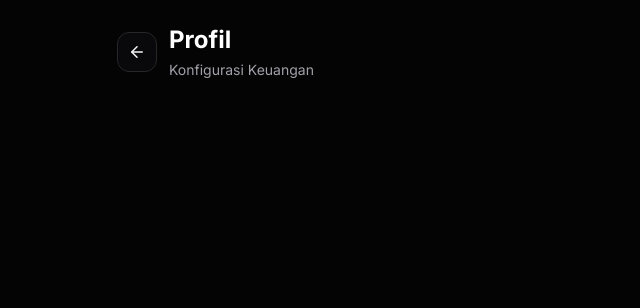
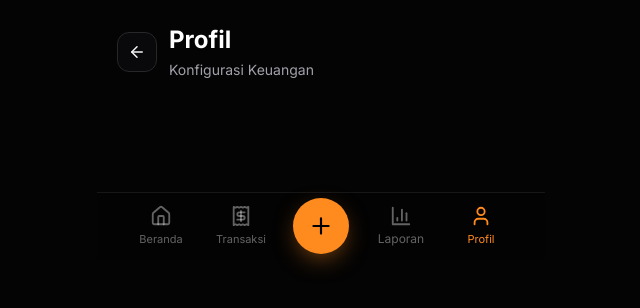
Before and after one commit to nordhos/noura, a Next.js app: page /profile in a window 1280 px wide. Shown: the top 308 px of the page, without its empty margins (319-959 px from the left). Built offline with nearby package versions, Linux system fonts and the light colour scheme; no server answers; the database is empty.

Commit message:
showing button navigation on profile

```diff
--- a/components/layout/BottomNav.tsx
+++ b/components/layout/BottomNav.tsx
@@ -3,6 +3,7 @@
 import { useState } from "react";
 import { usePathname } from "next/navigation";
 import { Plus } from "lucide-react";
+import { toast } from "sonner";
 
 import type { NavItem as NavItemType } from "@/lib/types";
 
@@ -26,6 +27,17 @@ const [expenseOpen, setExpenseOpen] = useState(false);
 const left = items.slice(0, 2);
 const right = items.slice(2, 4);
 
+const mappedRight = right.map((item) => {
+  if (item.label === "Laporan") {
+    return {
+      ...item,
+      href: "#",
+    };
+  }
+
+  return item;
+});
+
   return (
     <>
       <nav
@@ -44,13 +56,34 @@ const [expenseOpen, setExpenseOpen] = useState(false);
 
           <div />
 
-          {right.map((item) => (
+          {mappedRight.map((item) => {
+  if (item.label === "Laporan") {
+    return (
+      <button
+        key={item.id}
+        type="button"
+        onClick={() =>
+          toast.info("Dalam proses pengembangan.")
+        }
+        className="flex flex-col items-center justify-center gap-1 text-ink-faint transition hover:text-white"
+      >
+        <item.icon size={22} />
+
+        <span className="text-xs">
+          {item.label}
+        </span>
+      </button>
+    );
+  }
+
+  return (
     <NavItem
       key={item.id}
       {...item}
       active={pathname === item.href}
     />
-          ))}
+  );
+})}
 
           <button
             type="button"
--- a/components/profile/ProfileScreen.tsx
+++ b/components/profile/ProfileScreen.tsx
@@ -2,6 +2,8 @@
 
 import { useState } from "react";
 import Link from "next/link";
+import { BottomNav } from "@/components/layout/BottomNav";
+import { navItems } from "@/lib/mock-data";
 
 import {
   ArrowLeft,
@@ -123,6 +125,8 @@ export function ProfileScreen() {
         />
 
       </main>
+
+      <BottomNav items={navItems} />
     </>
   );
 }
```
Lines whose indentation alone changed are shown as unchanged.
